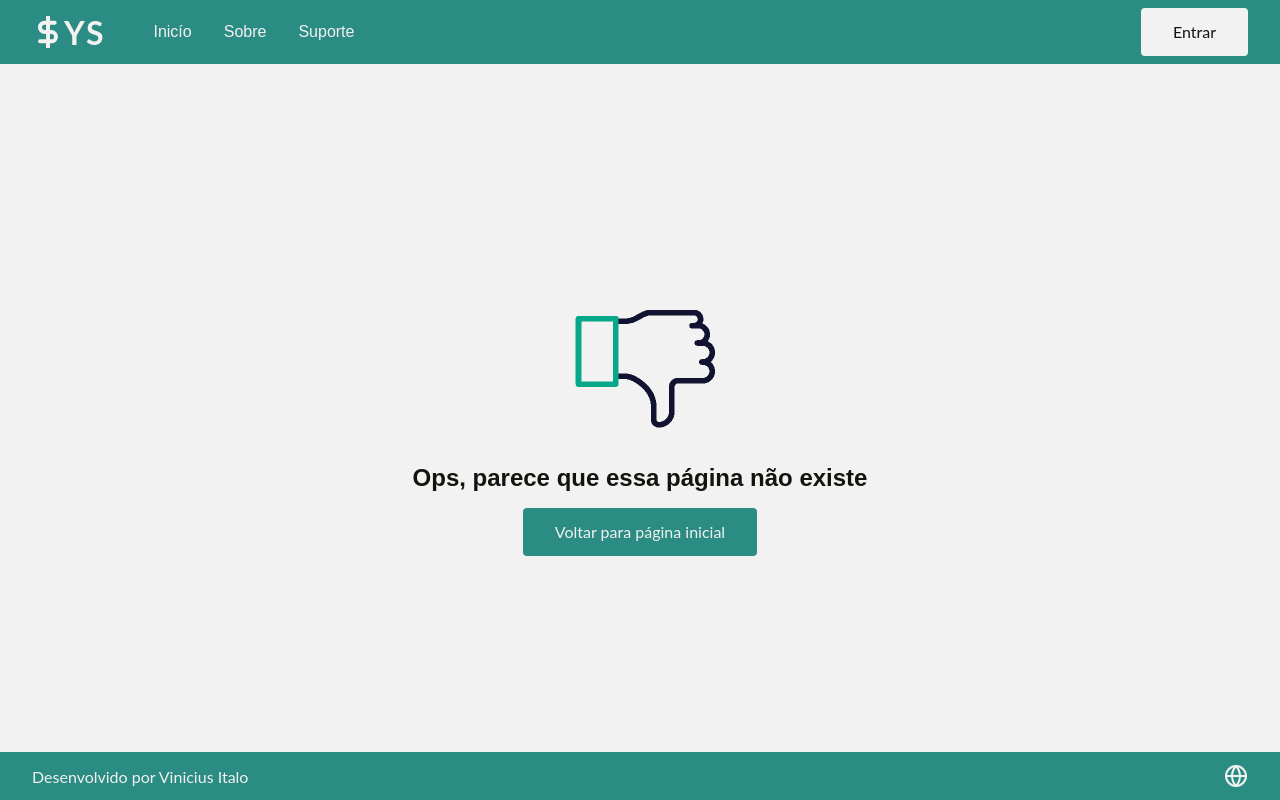
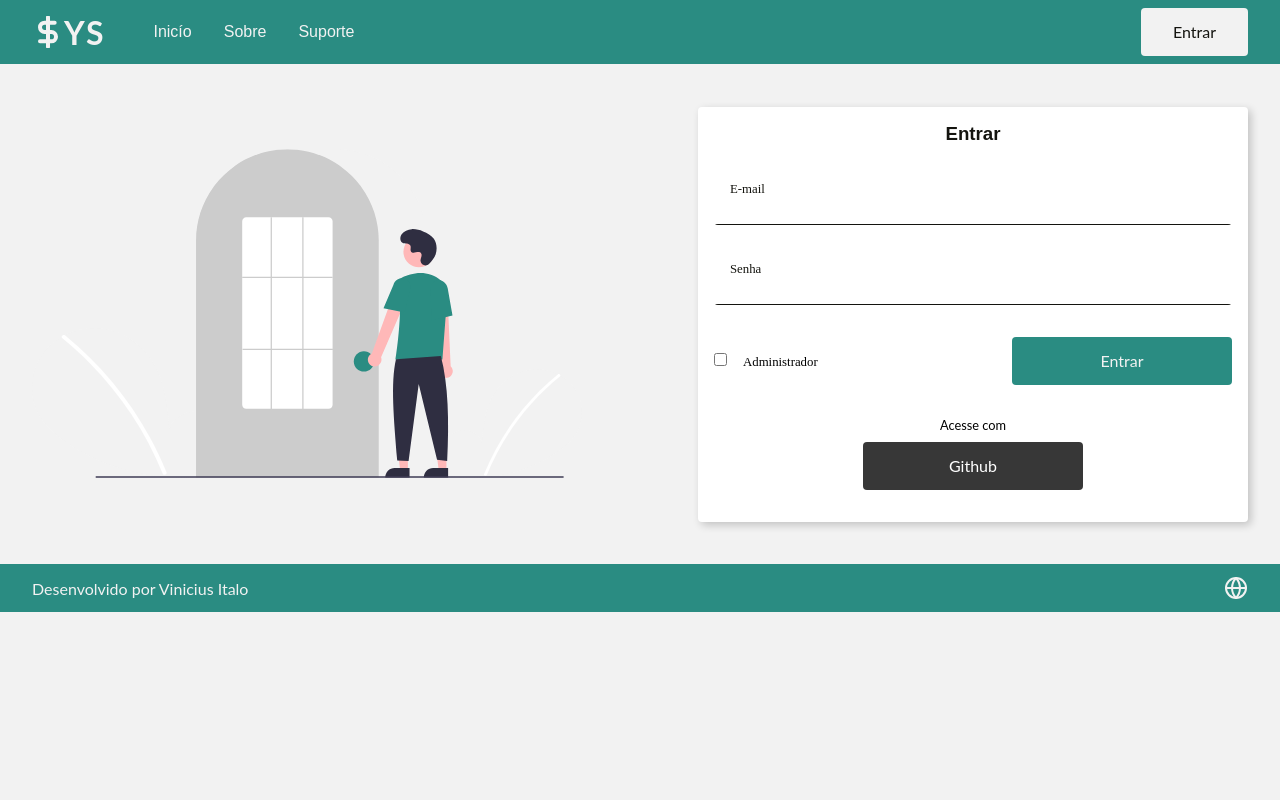
Before and after one commit to viniciusidacruz/SYS_Finance, a Next.js app: page /signin in a window 1280 px wide. Before the commit this address had no page. Built offline with nearby package versions, Linux system fonts and the light colour scheme.

Commit message:
feat: finish page of signin

```diff
--- /dev/null
+++ b/src/pages/signin/index.tsx
@@ -0,0 +1,28 @@
+import Image from "next/image";
+
+import { LoginComponent } from "components/Forms/Login";
+
+import login from "assets/svg/login.svg";
+
+import styles from "./styles.module.scss";
+
+export default function SignIn() {
+  return (
+    <main className="container contentFull">
+      <section className={styles.content}>
+        <div className={styles.groupLeft}>
+          <Image
+            src={login}
+            width={550}
+            height={500}
+            alt="Imagem ilustrativa de um rapaz saindo pela porta"
+          />
+        </div>
+
+        <div>
+          <LoginComponent />
+        </div>
+      </section>
+    </main>
+  );
+}
--- /dev/null
+++ b/src/pages/signin/styles.module.scss
@@ -0,0 +1,25 @@
+.content {
+    height: 100%;
+
+    display: flex;
+    justify-content: space-between;
+
+
+    & > div {
+        display: flex;
+        align-items: center;
+
+        width: 100%;
+    }
+
+    & > div:last-child {
+        display: flex;
+        justify-content: flex-end;
+    }
+
+    @media (max-width: 768px) {
+        & > div:first-child {
+            display: none;
+        }
+    }
+}
```
Also changed, not shown: src/assets/svg/login.svg (added).
